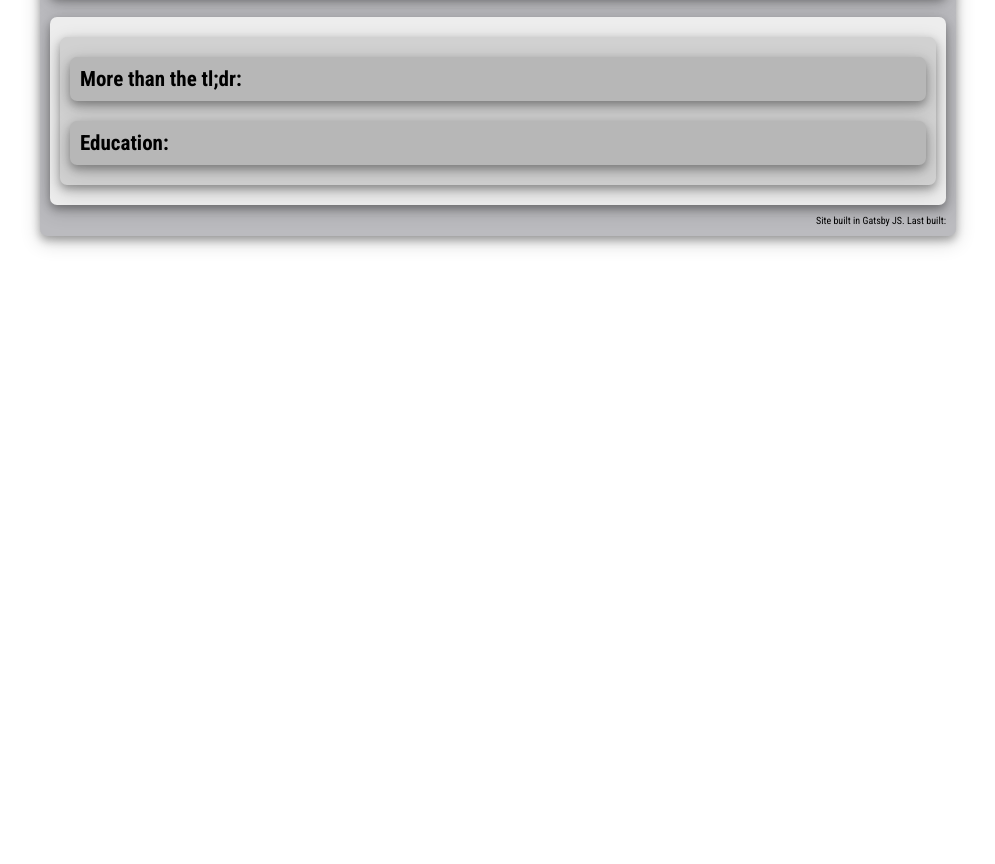
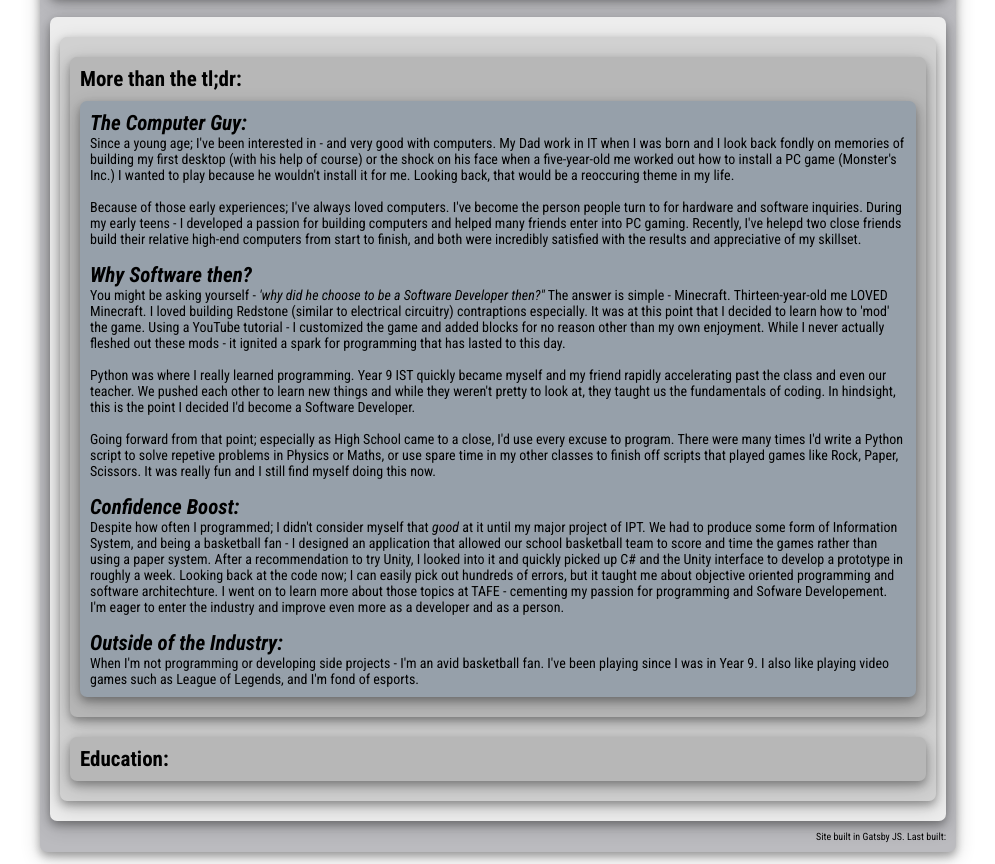
Before and after one commit to ChildishhAlbino/childishhalbino.github.io, a Gatsby site: page /about in a window 1280 px wide. Shown: the part 536-1400 px from the top of the page, without its empty margins (142-1137 px from the left). Before the commit the page ends 800 px from the top, so only its background shows below. Built offline with nearby package versions, Linux system fonts and the light colour scheme; Gatsby itself is replaced by a stand-in of ours.

Commit message:
[Connor] Fill out long BioSubble.

```diff
--- a/src/components/subble.module.scss
+++ b/src/components/subble.module.scss
@@ -235,9 +235,6 @@
 
 .aboutBody {
   min-height: fit-content;
-  p + p {
-    margin-top: 2%;
-  }
 
   ul > ul {
     margin-left: 10px;
--- a/src/pages/about.js
+++ b/src/pages/about.js
@@ -14,21 +14,53 @@ const AboutPage = () => (
     <Subble styling={[style.One, style.shadow]}>
       <div className={style.aboutBody}>
         <Subble styling={[style.Two, style.shadow]}>
-          <BioSubble toggle={false} title="More than the tl;dr:">
-            <p>Hello</p>
+          <BioSubble toggle={true} title="More than the tl;dr:">
+            <h2><i>The Computer Guy:</i></h2>
+            <p>
+              Since a young age; I've been interested in - and very good with computers. My Dad work in IT when I was born and
+              I look back fondly on memories of building my first desktop (with his help of course) or the shock on his face when a five-year-old me worked out how to install a PC game (Monster's Inc.) I wanted to play because he wouldn't install it for me. Looking back, that would be a reoccuring theme in my life.
+            </p>
+            <br></br>
+            <p>
+              Because of those early experiences; I've always loved computers. I've become the person people turn to for hardware and software inquiries. During my early teens - I developed a passion for building computers and helped many friends enter into PC gaming. Recently, I've helepd two close friends build their relative high-end computers from start to finish, and both were incredibly satisfied with the results and appreciative of my skillset.
+            </p>
+            <br></br>
+            <h2><i>Why Software then?</i></h2>
+            <p>
+              You might be asking yourself - <i>'why did he choose to be a Software Developer then?"</i> The answer is simple
+              - Minecraft. Thirteen-year-old me LOVED Minecraft. I loved building Redstone (similar to electrical circuitry) contraptions especially. It was at this point that I decided to learn how to 'mod' the game. Using a YouTube tutorial - I customized the game and added blocks for no reason other than my own enjoyment. While I never actually fleshed out these mods - it ignited a spark for programming that has lasted to this day.
+            </p>
+            <br></br>
+            <p>
+              Python was where I really learned programming. Year 9 IST quickly became myself and my friend rapidly accelerating past the class and even our teacher. We pushed each other to learn new things and while they weren't pretty to look at, they taught us the fundamentals of coding. In hindsight, this is the point I decided I'd become a Software Developer.
+            </p>
+            <br></br>
+            <p>
+              Going forward from that point; especially as High School came to a close, I'd use every excuse to program. There were many times I'd write a Python script to solve repetive problems in Physics or Maths, or use spare time in my other classes to finish off scripts that played games like Rock, Paper, Scissors. It was really fun and I still find myself doing this now.
+            </p>
+            <br></br>
+            <h2><i>Confidence Boost:</i></h2>
+            <p>
+              Despite how often I programmed; I didn't consider myself that <i>good</i> at it until my major project of IPT. We had to produce some form of Information System, and being a basketball fan - I designed an application that allowed our school basketball team to score and time the games rather than using a paper system. After a recommendation to try Unity, I looked into it and quickly picked up C# and the Unity interface to develop a prototype in roughly a week. Looking back at the code now; I can easily pick out hundreds of errors, but it taught me about objective oriented programming and software architechture. I went on to learn more about those topics at TAFE - cementing my passion for programming and Sofware Developement. I'm eager to enter the industry and improve even more as a developer and as a person.
+            </p>
+            <br></br>
+            <h2><i>Outside of the Industry:</i></h2>
+            <p>
+              When I'm not programming or developing side projects - I'm an avid basketball fan. I've been playing since I was in Year 9. I also like playing video games such as League of Legends, and I'm fond of esports.
+            </p>
           </BioSubble>
           <BioSubble toggle={false} title="Education:">
             <ul>
-              <li>Diploma of Software Development <i>(completed, June 2018)</i></li>
-              <li>Higher School Certificate - Greystanes High School <i>(graduated, 2017)</i>
-              </li>
+              <h3><li>Diploma of Software Development <i>(completed, June 2018)</i></li></h3>
+              <h3><li>Higher School Certificate - Greystanes High School <i>(graduated, 2017)</i>
+              </li></h3>
               <ul>
                 <li>Band 5 in Hospitality</li>
                 <li>Band 4 in Physics</li>
                 <li>Band 4 in English</li>
                 <li>Band 4 in IPT</li>
               </ul>
-              <li>Certificate II in Hospitality <i>(SIT20213)</i></li>
+              <h3><li>Certificate II in Hospitality <i>(SIT20213)</i></li></h3>
             </ul>
           </BioSubble>
         </Subble>
```
